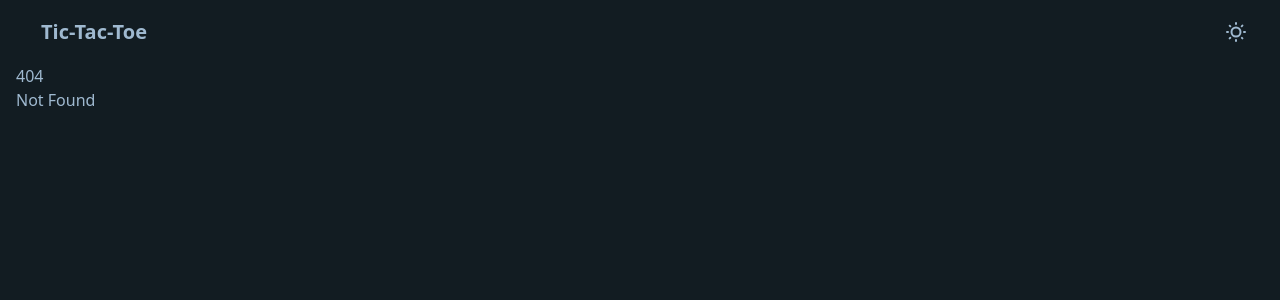
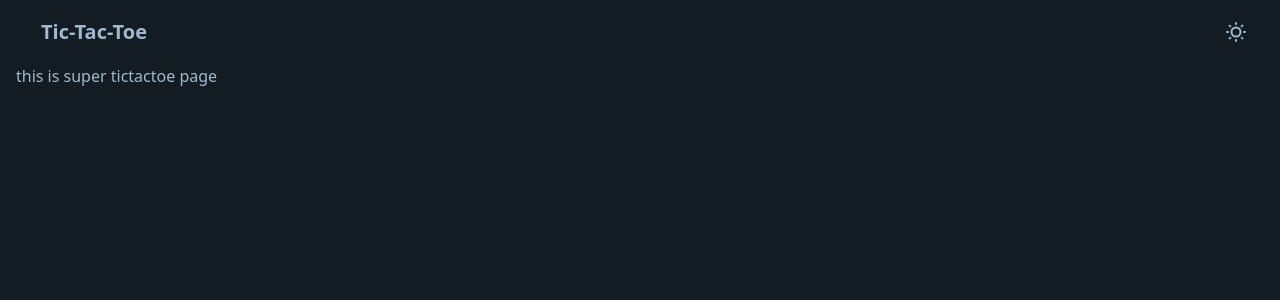
Before and after one commit to ch33kaboo/tictacfun, a SvelteKit app: page /super/1 in a window 1280 px wide. Before the commit this address had no page. Shown: the top 300 px of the page. Built offline with nearby package versions, Linux system fonts and the light colour scheme.

Commit message:
add super route

```diff
--- a/src/routes/+page.svelte
+++ b/src/routes/+page.svelte
@@ -14,11 +14,10 @@
 		const code = generateGameCode();
 		const searchParams = new URLSearchParams();
 		searchParams.set('host', 'true');
-		searchParams.set('game', selectedGame);
 		if (timerEnabled) {
 			searchParams.set('timer', timerDuration.toString());
 		}
-		goto(`/classic/${code}?${searchParams.toString()}`);
+		goto(`/${selectedGame}/${code}?${searchParams.toString()}`);
 	}
 
 	function joinGame() {
--- /dev/null
+++ b/src/routes/super/[code]/+page.svelte
@@ -0,0 +1 @@
+this is super tictactoe page
```
